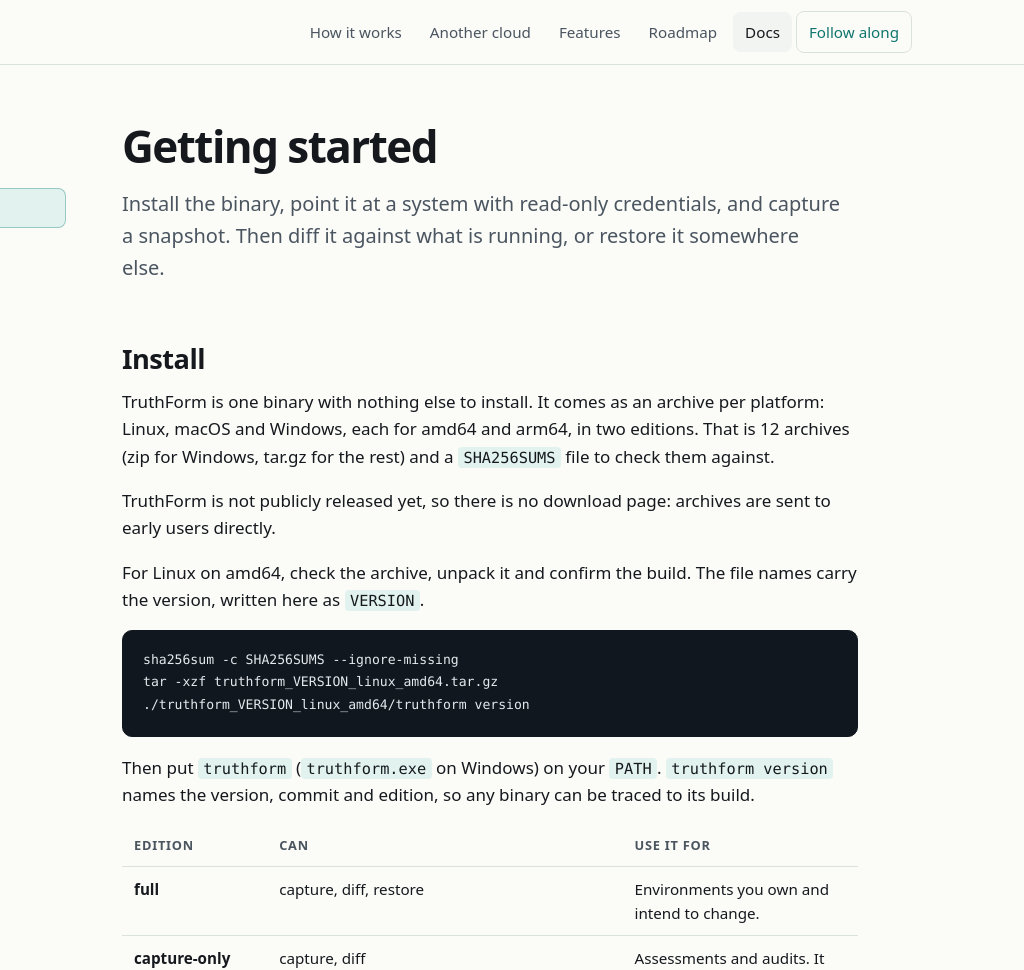
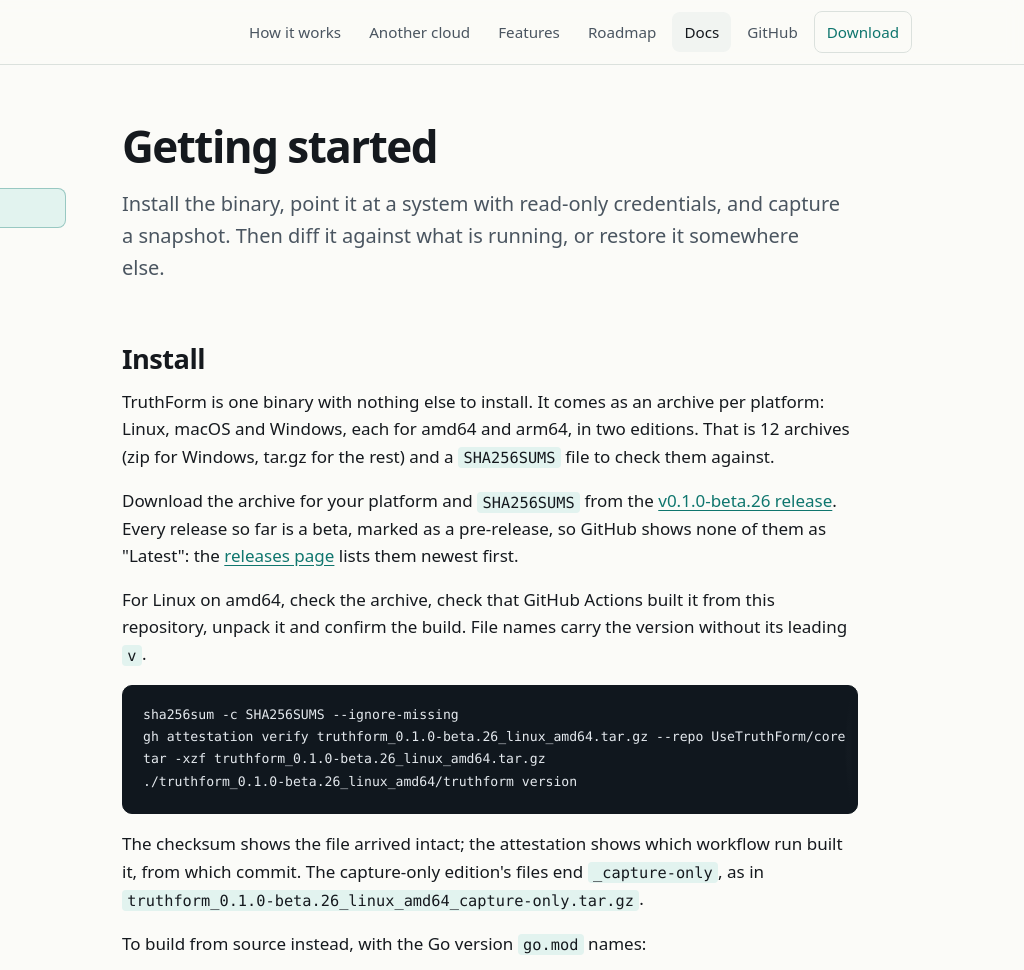
Before and after one commit to UseTruthForm/site, a plain HTML site: page public/docs/getting-started/index.html in a window 1280 px wide. Shown: the top 970 px of the page, 256-1280 px from the left. Drawn offline with Linux system fonts and the light colour scheme.

Commit message:
Link the v0.1.0-beta.26 download, and bring four docs claims up to core
Core goes public with its first public release, v0.1.0-beta.26. Until that
release is published every link added here is a 404, so this must not merge
before it is.

Download:
- Home: the hero's primary button opens the beta.26 release page, and the
  "Early development" section becomes "Download" (#download): what the
  release holds, where checking and building from source are described,
  and the repo. Header and footer link GitHub on every page; the header's
  call to action is now Download (to /#download).
- Getting started: "not publicly released yet ... sent to early users
  directly" is replaced by the release link, sha256sum, gh attestation
  verify, the capture-only file name, and go install.
- Links name the tag, never /releases/latest: every tag is a beta and
  marked a pre-release (release.yml adds --prerelease for any tag with a
  hyphen), and GitHub's "latest" skips pre-releases, so it would 404.

Copy that had fallen behind core main 052862d:
- docs/agents listed 8 MCP tools. tools/list on a binary built from main
  returns 10; list_skills and skill are added, worded from their own
  descriptions.
- docs/rebuild: --rename also says where images are pulled from instead,
  lists what it changed, and never refuses over an image no start fits
  (restore -h and docs/guide.md).
- --json: home and getting started each listed a subset. The binary names
  the full set itself: capture, diff, restore, compare, check, permissions,
  plan and translate.
- The Azure limit no longer says a second-subscription restore's results
  "are not published here yet".

On phones the header keeps Docs and Download only; GitHub drops with the
section links, since there is no room at 360px and the footer and the
download section both link it.

Checked: check-commands.py against that binary, 133 checked, 0 unknown;
check-pages.py, 8 pages, 0 failures. In Edge at 1280px and 360px, all 8
pages: no horizontal overflow, header one line (65px), no console errors
from the site, no link left to #follow. Screenshots of the hero, the
download section (360px, dark) and the install section looked at.

Not checked: every new link (the release, its files, the repo, go install
against a module proxy) waits on core being public and the release
published.

Co-Authored-By: Claude Opus 5.5 <noreply@anthropic.com>
Claude-Session: https://claude.ai/code/session_01CLQskcfjrQmeMjFfLyodQb

```diff
--- a/public/docs/getting-started/index.html
+++ b/public/docs/getting-started/index.html
@@ -53,7 +53,8 @@
           <li><a href="/#features">Features</a></li>
           <li><a href="/#roadmap">Roadmap</a></li>
           <li class="nav-keep"><a href="/docs/" aria-current="true">Docs</a></li>
-          <li><a class="nav-cta" href="/#follow">Follow along</a></li>
+          <li><a href="https://github.com/UseTruthForm/core">GitHub</a></li>
+          <li><a class="nav-cta" href="/#download">Download</a></li>
         </ul>
       </nav>
     </div>
@@ -81,11 +82,15 @@
 
         <h2 id="install">Install</h2>
         <p>TruthForm is one binary with nothing else to install. It comes as an archive per platform: Linux, macOS and Windows, each for amd64 and arm64, in two editions. That is 12 archives (zip for Windows, tar.gz for the rest) and a <code>SHA256SUMS</code> file to check them against.</p>
-        <p>TruthForm is not publicly released yet, so there is no download page: archives are sent to early users directly.</p>
-        <p>For Linux on amd64, check the archive, unpack it and confirm the build. The file names carry the version, written here as <code>VERSION</code>.</p>
+        <p>Download the archive for your platform and <code>SHA256SUMS</code> from the <a href="https://github.com/UseTruthForm/core/releases/tag/v0.1.0-beta.26">v0.1.0-beta.26 release</a>. Every release so far is a beta, marked as a pre-release, so GitHub shows none of them as "Latest": the <a href="https://github.com/UseTruthForm/core/releases">releases page</a> lists them newest first.</p>
+        <p>For Linux on amd64, check the archive, check that GitHub Actions built it from this repository, unpack it and confirm the build. File names carry the version without its leading <code>v</code>.</p>
 <pre class="codeblock" tabindex="0"><code>sha256sum -c SHA256SUMS --ignore-missing
-tar -xzf truthform_VERSION_linux_amd64.tar.gz
-./truthform_VERSION_linux_amd64/truthform version</code></pre>
+gh attestation verify truthform_0.1.0-beta.26_linux_amd64.tar.gz --repo UseTruthForm/core
+tar -xzf truthform_0.1.0-beta.26_linux_amd64.tar.gz
+./truthform_0.1.0-beta.26_linux_amd64/truthform version</code></pre>
+        <p>The checksum shows the file arrived intact; the attestation shows which workflow run built it, from which commit. The capture-only edition's files end <code>_capture-only</code>, as in <code>truthform_0.1.0-beta.26_linux_amd64_capture-only.tar.gz</code>.</p>
+        <p>To build from source instead, with the Go version <code>go.mod</code> names:</p>
+<pre class="codeblock" tabindex="0"><code>go install github.com/usetruthform/core/cmd/truthform@latest</code></pre>
         <p>Then put <code>truthform</code> (<code>truthform.exe</code> on Windows) on your <code>PATH</code>. <code>truthform version</code> names the version, commit and edition, so any binary can be traced to its build.</p>
 
         <div class="table-wrap">
@@ -243,7 +248,7 @@ truthform diff    --config prod.yaml --from snap/</code></pre>
         </div>
 
         <h2 id="json">Machine-readable output</h2>
-        <p>Add <code>--json</code> to <code>capture</code>, <code>diff</code>, <code>restore</code>, <code>compare</code>, <code>check</code> or <code>permissions</code>, with or without <code>--config</code>. Standard output is then one JSON document, named by its <code>schema</code> field (<code>truthform.org/output/v1</code>), and everything meant for a person goes to standard error. The exit code does not change, and a run that fails still prints a document naming the error.</p>
+        <p>Add <code>--json</code> to <code>capture</code>, <code>diff</code>, <code>restore</code>, <code>compare</code>, <code>check</code>, <code>permissions</code>, <code>plan</code> or <code>translate</code>, with or without <code>--config</code>. Standard output is then one JSON document, named by its <code>schema</code> field (<code>truthform.org/output/v1</code>), and everything meant for a person goes to standard error. The exit code does not change, and a run that fails still prints a document naming the error.</p>
 <pre class="codeblock" tabindex="0"><code>truthform diff --platform aws --region us-east-2 --profile prod --from snap/aws --json | jq '.changes'</code></pre>
         <p>A capture's document says whether it is <code>complete</code> and lists its <code>gaps</code>, and under <code>throttled</code> the gaps a later capture can close as it is; a diff's lists each change with its <code>kind</code> (missing, extra, changed) and <code>fields</code>; a restore's lists each resource with <code>ok</code> and <code>detail</code>.</p>
 
@@ -270,7 +275,7 @@ truthform graph --from snap/azure --subscription "$SUB" --tenant "$TENANT" --out
           <li>On Cloudflare, a <code>--subdomain</code> restore has not yet written to a real zone, and the browser sign-in has not been tried on Windows or macOS.</li>
           <li>On Cloudflare, a record is matched by its type, name and content together, so one whose content changed is, by name, a different record. For an A, AAAA or CNAME record a restore takes it for the same record changed when the zone holds exactly one record of that type at that name which the snapshot does not have: it is reported with the content the zone holds, and <code>--update</code> changes it where it is. With any other mix nothing of that type is written at that name, and the restore says to delete what should go. A TXT, MX or other record is created beside what is there, and the restore names what it is beside. A <code>--subdomain</code> restore still stops on a changed record of its own and asks for it to be deleted first.</li>
           <li>On AWS, restores into another account have not been run against real AWS yet, nor IAM beyond a role and a customer managed policy.</li>
-          <li>On Azure, <code>--rename</code> is proven by the simulated drill, which restores a renamed snapshot and gets an empty diff, and by an offline run over a real snapshot of about 1,600 objects. A real restore into a second subscription has been run; its results are not published here yet.</li>
+          <li>On Azure, <code>--rename</code> is proven by the simulated drill, which restores a renamed snapshot and gets an empty diff, and by an offline run over a real snapshot of about 1,600 objects.</li>
           <li>On Azure, a role assignment for a principal the snapshot does not hold (a person, a group, an application) keeps its object ID, so it fails with <code>PrincipalNotFound</code> in another tenant: TruthForm does not map principals across tenants.</li>
           <li>On Azure, within the source's tenant, role assignment names are taken while the source exists, so pass <code>--new-role-assignment-ids</code> to the restore and to a diff of that target. A custom role's ID is unique per tenant too. A restore will not take over one other subscriptions use: add the target to its <code>assignableScopes</code> and run again, and the role is then taken as it is, never changed.</li>
           <li>On Azure, a VNet peering to a network in another subscription keeps that network's ID, so a restore connects to it if the identity may. Check any before restoring.</li>
@@ -292,7 +297,7 @@ truthform graph --from snap/azure --subscription "$SUB" --tenant "$TENANT" --out
         <img src="/logo.svg" alt="" width="20" height="20">
         <span><span class="brand-truth">Truth</span>Form</span>
       </p>
-      <p class="footer-links"><a href="/">Home</a><a href="/docs/">Docs</a></p>
+      <p class="footer-links"><a href="/">Home</a><a href="/docs/">Docs</a><a href="https://github.com/UseTruthForm/core">GitHub</a></p>
       <p>In beta, under the Apache License 2.0. This site sets no cookies and runs no analytics.</p>
       <p>&copy; 2026 Sallux</p>
     </div>
```
Also changed, not shown: public/docs/agents/index.html (+5 -2 lines), public/docs/another-cloud/index.html (+3 -2 lines), public/docs/index.html (+3 -2 lines), public/docs/permissions/index.html (+3 -2 lines), public/docs/rebuild/index.html (+4 -3 lines), public/index.html (+9 -7 lines), public/styles.css (+6 -4 lines).
